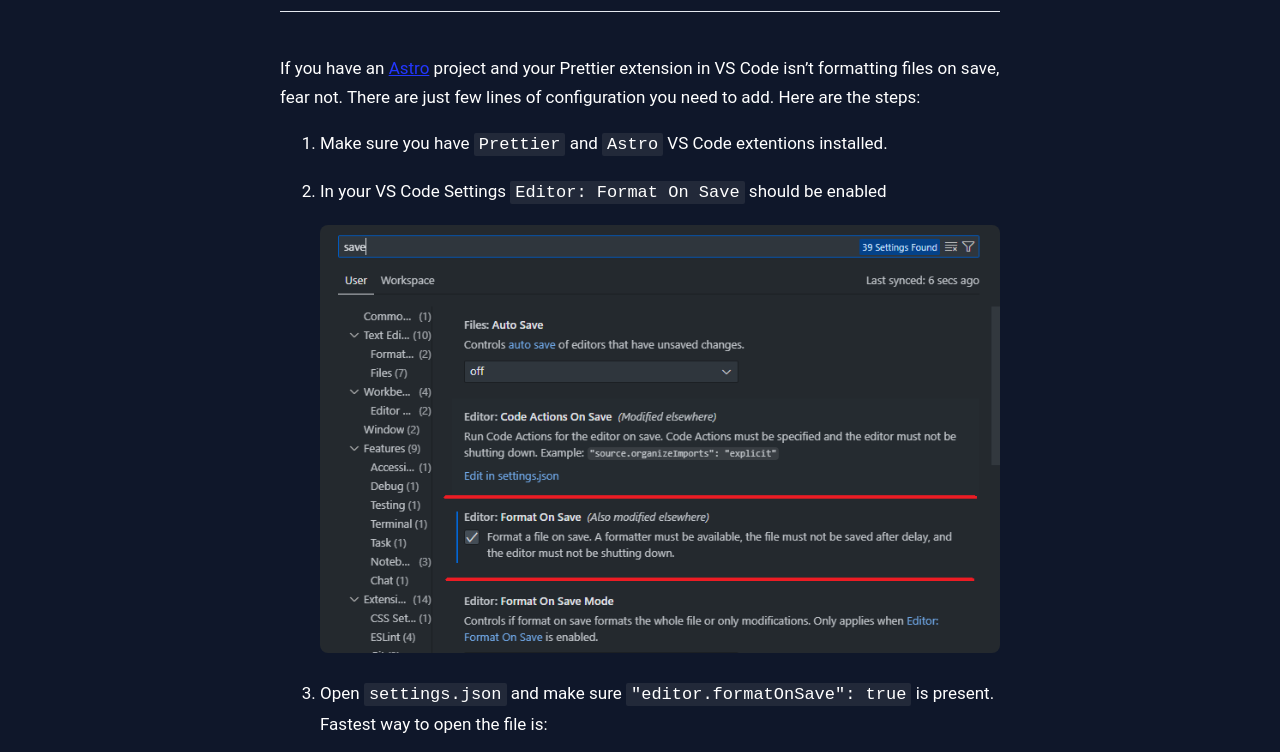
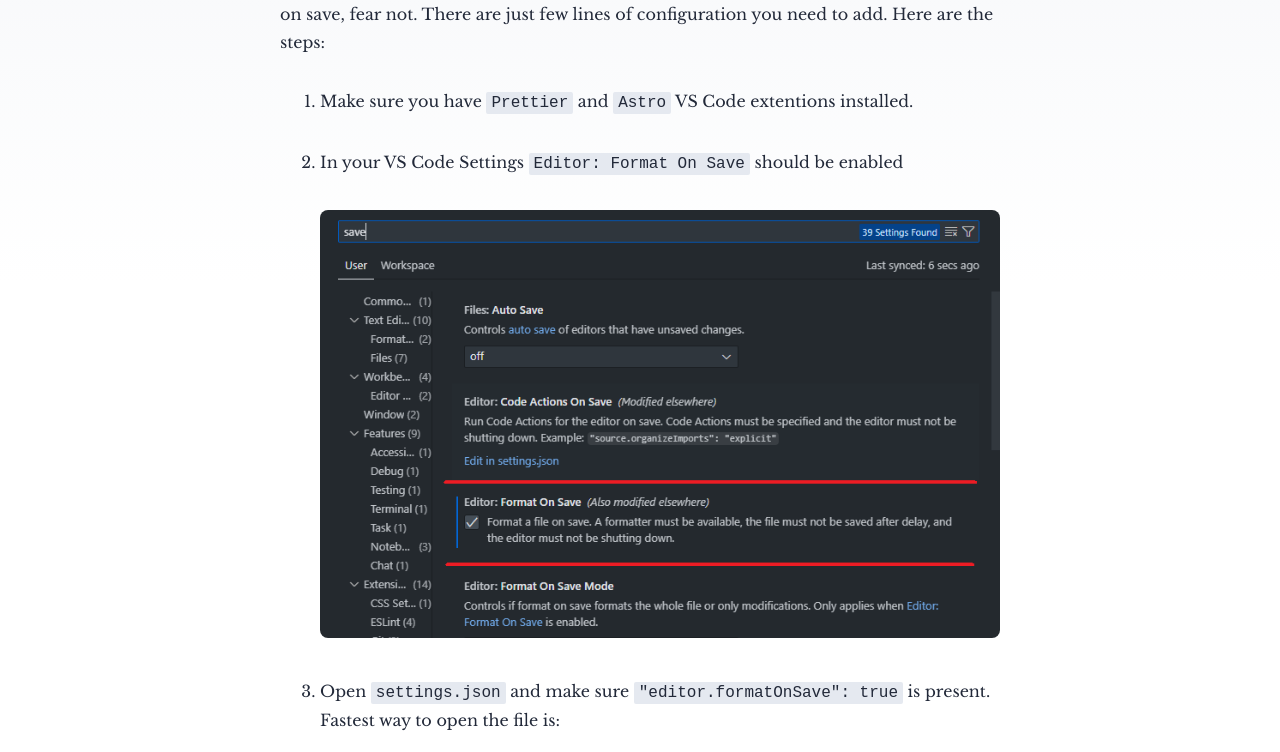
Before and after one commit to mariovyord/mariovyord.github.io, an Astro site: page /blog/how-to-enable-prettier-for-astro in a window 1280 px wide. Shown: the part 317-1069 px from the top of the page. Built offline with nearby package versions, Linux system fonts and the light colour scheme; Astro itself is replaced by a stand-in of ours; a web font is replaced by a local one.

Commit message:
update theme

```diff
--- a/src/components/BaseHead.astro
+++ b/src/components/BaseHead.astro
@@ -23,16 +23,37 @@ const { title, description, image = "/blog-placeholder-1.jpg" } = Astro.props;
 <!-- Font preloads -->
 <link
   rel="preload"
-  href="/fonts/atkinson-regular.woff"
+  href="/fonts/Roboto-Regular.ttf"
   as="font"
-  type="font/woff"
+  type="font/ttf"
   crossorigin
 />
 <link
   rel="preload"
-  href="/fonts/atkinson-bold.woff"
+  href="/fonts/Roboto-Bold.ttf"
   as="font"
-  type="font/woff"
+  type="font/ttf"
+  crossorigin
+/>
+<link
+  rel="preload"
+  href="/fonts/LibreBaskerville-Regular.ttf"
+  as="font"
+  type="font/ttf"
+  crossorigin
+/>
+<link
+  rel="preload"
+  href="/fonts/LibreBaskerville-Bold.ttf"
+  as="font"
+  type="font/ttf"
+  crossorigin
+/>
+<link
+  rel="preload"
+  href="/fonts/LibreBaskerville-Italic.ttf"
+  as="font"
+  type="font/ttf"
   crossorigin
 />
 
--- a/src/styles/global.css
+++ b/src/styles/global.css
@@ -13,37 +13,51 @@
 }
 @font-face {
   font-family: "Roboto";
-  src: url("/fonts/Roboto-Regular.ttf") format("ttf");
+  src: url("/fonts/Roboto-Regular.ttf") format("truetype");
   font-weight: 400;
   font-style: normal;
   font-display: swap;
 }
 @font-face {
   font-family: "Roboto";
-  src: url("/fonts/Roboto-Bold.ttf") format("ttf");
+  src: url("/fonts/Roboto-Bold.ttf") format("truetype");
   font-weight: 700;
   font-style: normal;
   font-display: swap;
 }
+@font-face {
+  font-family: "Libre Baskerville";
+  src: url("/fonts/LibreBaskerville-Regular.ttf") format("truetype");
+  font-weight: 400;
+  font-style: normal;
+  font-display: swap;
+}
+@font-face {
+  font-family: "Libre Baskerville";
+  src: url("/fonts/LibreBaskerville-Bold.ttf") format("truetype");
+  font-weight: 700;
+  font-style: normal;
+  font-display: swap;
+}
+@font-face {
+  font-family: "Libre Baskerville";
+  src: url("/fonts/LibreBaskerville-Italic.ttf") format("ttf");
+  font-weight: 400;
+  font-style: italic;
+  font-display: swap;
+}
 body {
-  font-family: "Roboto", sans-serif;
+  font-family: "Libre Baskerville", Georgia, serif;
   margin: 0;
   padding: 0;
   text-align: left;
-  background: var(--bg-color);
+  background: linear-gradient(var(--gray-gradient)) no-repeat;
   background-size: 100% 600px;
   word-wrap: break-word;
   overflow-wrap: break-word;
-  color: var(--text-color);
-  font-size: 17px;
+  color: rgb(var(--gray-dark));
+  font-size: 16px;
   line-height: 1.7;
-
-  min-height: 100vh;
-  display: flex;
-  flex-direction: column;
-}
-footer {
-  margin-top: auto;
 }
 main {
   width: 720px;
@@ -57,8 +71,10 @@ h3,
 h4,
 h5,
 h6 {
+  font-family: "Roboto";
+  font-weight: 700;
   margin: 0 0 0.5rem 0;
-  color: var(--text-color);
+  color: rgb(var(--black));
   line-height: 1.2;
 }
 h1 {
@@ -90,14 +106,14 @@ p {
   margin-bottom: 1em;
 }
 .prose p {
-  margin-bottom: 1em;
+  margin-bottom: 2em;
 }
 textarea {
   width: 100%;
-  font-size: 15px;
+  font-size: 16px;
 }
 input {
-  font-size: 15px;
+  font-size: 16px;
 }
 table {
   width: 100%;
@@ -109,7 +125,7 @@ img {
 }
 code {
   padding: 2px 5px;
-  background-color: rgb(var(--gray-dark));
+  background-color: rgb(var(--gray-light));
   border-radius: 2px;
 }
 pre {
@@ -123,7 +139,7 @@ blockquote {
   border-left: 4px solid var(--accent);
   padding: 0 0 0 20px;
   margin: 0px;
-  font-size: 1.2em;
+  font-size: 1.333em;
 }
 hr {
   border: none;
@@ -131,7 +147,7 @@ hr {
 }
 @media (max-width: 720px) {
   body {
-    font-size: 16px;
+    font-size: 18px;
   }
   main {
     padding: 1em;
```
Also changed, not shown: public/fonts/JetBrainsMono-Bold.ttf (added), public/fonts/JetBrainsMono-ExtraBold.ttf (added), public/fonts/JetBrainsMono-Regular.ttf (added), public/fonts/LibreBaskerville-Bold.ttf (added), public/fonts/LibreBaskerville-Italic.ttf (added), public/fonts/LibreBaskerville-Regular.ttf (added).
